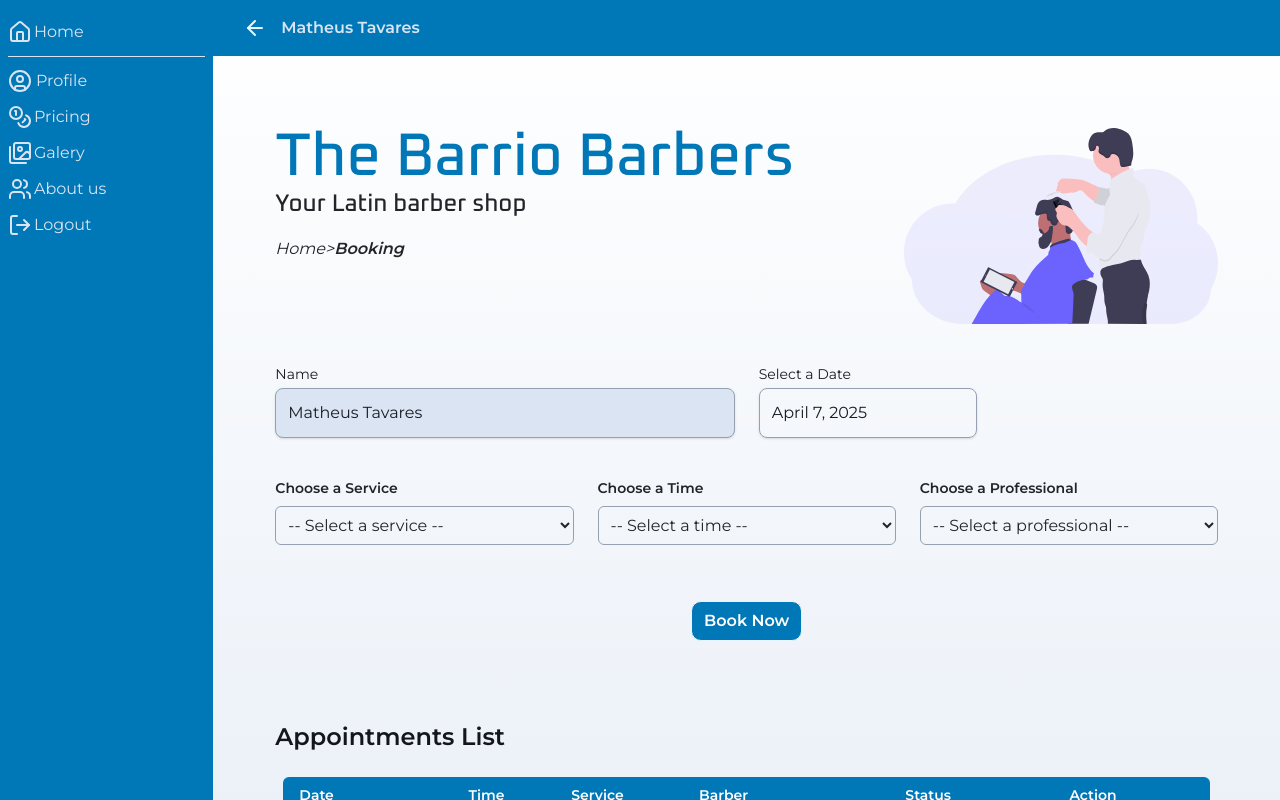
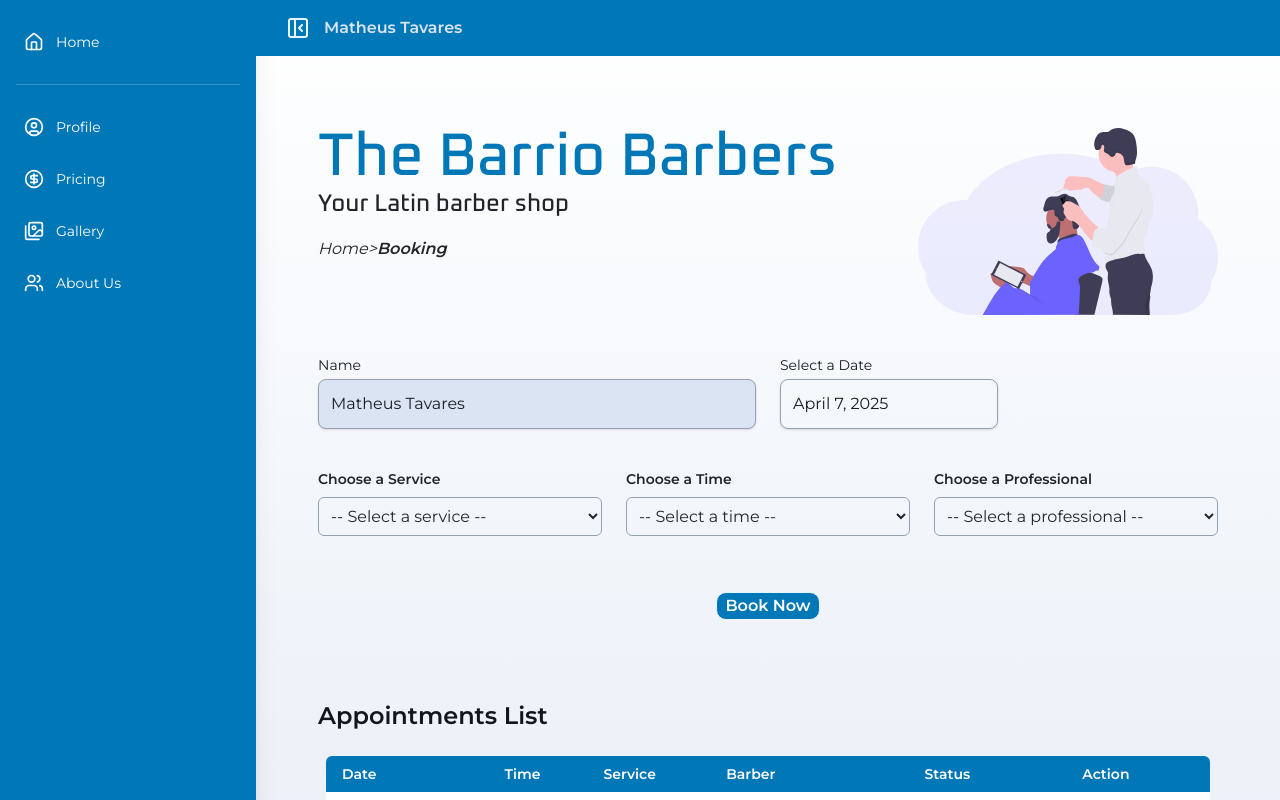
Before and after one commit to soymattheus/Barbershop, a Next.js app: page /booking in a window 1280 px wide. Both pictures are taken after a click on the button 42 px from the left and 28 px from the top of the page. Shown: the top 800 px of the page. Built offline with nearby package versions, Linux system fonts and the light colour scheme.

Commit message:
sidebar improvement

```diff
--- a/src/app/galery/paginatedGrid.tsx
+++ b/src/app/galery/paginatedGrid.tsx
@@ -44,7 +44,7 @@ export default function PaginatedGrid() {
             alt="Barber Shop"
             width={400}
             height={300}
-            className="rounded-md object-cover"
+            className="rounded-md object-cover cursor-pointer shadow-md transition-transform duration-200 hover:scale-105"
             onClick={() => handleOpenPhoto(item?.imagePath)}
           />
         ))}
--- a/src/components/layout/authLayout.tsx
+++ b/src/components/layout/authLayout.tsx
@@ -4,11 +4,13 @@ import Footer from '@/components/layout/footer'
 import {
   ArrowLeft,
   BookmarkCheck,
+  CircleDollarSign,
   Coins,
   Home,
   Images,
   LogOut,
   Menu,
+  PanelLeftClose,
   UserCircle,
   Users,
 } from 'lucide-react'
@@ -27,6 +29,20 @@ export default function AuthLayout({ children }: DrawerProps) {
 
   const [isOpen, setIsOpen] = React.useState<boolean>(false)
   const [userName, setUserName] = React.useState<string>('Matheus Tavares')
+
+  // Impede scroll do background quando sidebar estiver aberto
+  React.useEffect(() => {
+    if (isOpen) {
+      document.body.classList.add('overflow-hidden')
+      document.body.classList.add('md:overflow-auto')
+    } else {
+      document.body.classList.remove('overflow-hidden')
+    }
+
+    return () => {
+      document.body.classList.remove('overflow-hidden')
+    }
+  }, [isOpen])
 
   const handleProfile = () => {
     router.push('/profile')
@@ -61,86 +77,176 @@ export default function AuthLayout({ children }: DrawerProps) {
       <div className="flex flex-1 flex-row">
         {/* Drawer */}
         <aside
-          className={`${isOpen ? 'w-4/12 md:w-1/6 px-2' : 'w-0 opacity-0 scale-95 pointer-events-none select-none'} transition-all duration-300 bg-primary py-5`}
+          className={`hidden md:flex transition-all duration-300 bg-primary text-white shadow-xl py-6
+            ${isOpen ? 'w-1/5 px-4' : 'w-0 opacity-0 scale-95 pointer-events-none select-none'}
+          `}
         >
-          <div>
+          <div className="flex flex-col w-full h-full justify-between">
+            <div className="flex flex-col gap-6">
               <button
                 onClick={handleHomeUser}
                 type="button"
-              className="flex flex-row cursor-pointer gap-0.5"
+                className="flex items-center gap-3 px-2 py-2 rounded-md hover:bg-white/10 transition"
               >
-              <Home />
-              Home
+                <Home className="text-yellow-400 w-5 h-5" />
+                <span className="text-sm font-medium">Home</span>
               </button>
 
-            <hr className="my-3" />
+              <hr className="border-white/20" />
 
-            <div className="flex flex-col w-full gap-3 items-start">
+              <div className="flex flex-col gap-4">
                 <button
                   type="button"
                   onClick={handleProfile}
-                className="flex flex-row w-full gap-1 cursor-pointer"
+                  className="flex items-center gap-3 px-2 py-2 rounded-md hover:bg-white/10 transition"
                 >
-                <UserCircle className="size-6" />
-                <p>Profile</p>
+                  <UserCircle className="text-yellow-400 w-5 h-5" />
+                  <span className="text-sm font-medium">Profile</span>
                 </button>
 
                 <button
                   onClick={handlePricing}
                   type="button"
-                className="flex flex-row cursor-pointer gap-0.5"
+                  className="flex items-center gap-3 px-2 py-2 rounded-md hover:bg-white/10 transition"
                 >
-                <Coins />
-                Pricing
+                  <CircleDollarSign className="text-yellow-400 w-5 h-5" />
+                  <span className="text-sm font-medium">Pricing</span>
                 </button>
 
                 <button
                   onClick={handleGalery}
                   type="button"
-                className="flex flex-row cursor-pointer gap-0.5"
+                  className="flex items-center gap-3 px-2 py-2 rounded-md hover:bg-white/10 transition"
                 >
-                <Images />
-                Galery
+                  <Images className="text-yellow-400 w-5 h-5" />
+                  <span className="text-sm font-medium">Gallery</span>
                 </button>
 
                 <button
                   onClick={handleAboutUs}
                   type="button"
-                className="flex flex-row cursor-pointer gap-0.5"
+                  className="flex items-center gap-3 px-2 py-2 rounded-md hover:bg-white/10 transition"
                 >
-                <Users />
-                About us
+                  <Users className="text-yellow-400 w-5 h-5" />
+                  <span className="text-sm font-medium">About Us</span>
+                </button>
+              </div>
+            </div>
+
+            <button
+              type="button"
+              onClick={handleExit}
+              className="flex items-center gap-3 px-2 py-2 rounded-md hover:bg-red-600/20 transition"
+            >
+              <LogOut className="text-red-400 w-5 h-5" />
+              <span className="text-sm font-medium text-red-200">Logout</span>
+            </button>
+          </div>
+        </aside>
+
+        {isOpen && (
+          <div className="fixed inset-0 z-50 flex md:hidden">
+            {/* Overlay escuro */}
+            <div
+              className="absolute inset-0 bg-black/50"
+              onClick={() => setIsOpen(false)}
+              onKeyDown={() => setIsOpen(false)}
+            />
+
+            {/* Sidebar deslizante */}
+            <aside className="relative z-50 w-4/5 max-w-xs bg-primary text-white shadow-xl flex flex-col justify-start py-6 px-4 transform transition-transform duration-300 translate-x-0">
+              {/* Topo com botão de fechar */}
+              <div className="flex justify-between items-center mb-6">
+                <span className="text-lg font-bold">Menu</span>
+                <button
+                  type="button"
+                  onClick={() => setIsOpen(false)}
+                  className="text-white text-xl hover:text-yellow-400 transition"
+                >
+                  &times;
+                </button>
+              </div>
+
+              {/* Links do menu */}
+              <div className="min-h-11/12 flex flex-col gap-8 justify-between">
+                <div className="flex flex-col gap-4">
+                  <button
+                    onClick={handleHomeUser}
+                    type="button"
+                    className="flex items-center gap-3 px-2 py-2 rounded-md hover:bg-white/10 transition"
+                  >
+                    <Home className="text-yellow-400 w-5 h-5" />
+                    <span className="text-sm font-medium">Home</span>
                   </button>
 
                   <button
                     type="button"
-                onClick={handleExit}
-                className="flex flex-row cursor-pointer gap-0.5"
+                    onClick={handleProfile}
+                    className="flex items-center gap-3 px-2 py-2 rounded-md hover:bg-white/10 transition"
                   >
-                <LogOut />
-                Logout
+                    <UserCircle className="text-yellow-400 w-5 h-5" />
+                    <span className="text-sm font-medium">Profile</span>
+                  </button>
+
+                  <button
+                    onClick={handlePricing}
+                    type="button"
+                    className="flex items-center gap-3 px-2 py-2 rounded-md hover:bg-white/10 transition"
+                  >
+                    <CircleDollarSign className="text-yellow-400 w-5 h-5" />
+                    <span className="text-sm font-medium">Pricing</span>
+                  </button>
+
+                  <button
+                    onClick={handleGalery}
+                    type="button"
+                    className="flex items-center gap-3 px-2 py-2 rounded-md hover:bg-white/10 transition"
+                  >
+                    <Images className="text-yellow-400 w-5 h-5" />
+                    <span className="text-sm font-medium">Gallery</span>
+                  </button>
+
+                  <button
+                    onClick={handleAboutUs}
+                    type="button"
+                    className="flex items-center gap-3 px-2 py-2 rounded-md hover:bg-white/10 transition"
+                  >
+                    <Users className="text-yellow-400 w-5 h-5" />
+                    <span className="text-sm font-medium">About Us</span>
                   </button>
                 </div>
+
+                {/* Botão de logout */}
+                <button
+                  type="button"
+                  onClick={handleExit}
+                  className="flex items-center gap-3 px-2 py-2 rounded-md hover:bg-red-600/20 transition mt-8"
+                >
+                  <LogOut className="text-red-400 w-5 h-5" />
+                  <span className="text-sm font-medium text-red-200">
+                    Logout
+                  </span>
+                </button>
               </div>
             </aside>
+          </div>
+        )}
 
         <div
           className={`flex flex-col flex-1 gap-4 md:gap-8 transition-all duration-300
-        ${isOpen ? 'w-8/12 md:w-5/6' : 'w-full'}`}
+        ${isOpen ? 'w-full md:w-5/6' : 'w-full'}`}
         >
           {/* Header */}
           <div className="flex flex-row w-full items-center justify-between h-14 gap-8 px-6 py-2 bg-primary">
             <div className="flex flex-row items-center gap-2">
               <IconButton onClick={() => setIsOpen(!isOpen)}>
-                {isOpen ? <ArrowLeft /> : <Menu />}
+                {isOpen ? <PanelLeftClose /> : <Menu />}
               </IconButton>
               <p className="font-semibold">{userName}</p>
             </div>
 
             {pathname !== '/booking' && (
-              <div
-                className={`flex items-center ${!isOpen ? 'block' : 'hidden md:block'}`}
-              >
+              <div className="flex items-center">
                 <Button onClick={handleBooking} className="flex items-center">
                   Book now
                 </Button>
--- a/src/components/ui/button.tsx
+++ b/src/components/ui/button.tsx
@@ -9,7 +9,7 @@ export function Button({ className, ...props }: ButtonProps) {
   return (
     <button
       className={twMerge(
-        'flex justify-between items-center px-3 h-10 bg-primary text-white border border-blue font-semibold rounded-xl cursor-pointer transition-colors duration-300 hover:bg-blue hover:text-primary',
+        'flex justify-between items-center px-2 h-7 bg-primary text-white border border-blue font-semibold rounded-xl cursor-pointer transition-colors duration-300 hover:bg-blue hover:text-primary',
         className
       )}
       {...props}
--- a/src/components/ui/table.tsx
+++ b/src/components/ui/table.tsx
@@ -77,14 +77,12 @@ export default function Table() {
                 <td className="px-4 py-2 text-text">{appointment.barber}</td>
                 <td className="px-4 py-2 text-text">{appointment.status}</td>
                 <td className="px-4 py-2">
-                  <button
-                    type="button"
+                  <Button
                     disabled={appointment?.status === 'completed'}
                     onClick={() => alert('Cancel')}
-                    className="px-3 py-1 bg-primary text-white rounded disabled:opacity-50 text-sm"
                   >
                     Cancel
-                  </button>
+                  </Button>
                 </td>
               </tr>
             ))}
@@ -94,25 +92,21 @@ export default function Table() {
 
       {/* Paginação */}
       <div className="flex justify-center md:justify-end gap-2 mt-4">
-        <button
-          type="button"
+        <Button
           onClick={() => setCurrentPage(p => Math.max(p - 1, 1))}
-          className="px-3 py-1 bg-primary text-white rounded disabled:opacity-50 text-sm"
           disabled={currentPage === 1}
         >
-          Anterior
-        </button>
+          Previous
+        </Button>
         <span className="px-3 py-1 text-gray-700 text-sm">
-          Página {currentPage} de {totalPages}
+          Page {currentPage} of {totalPages}
         </span>
-        <button
-          type="button"
+        <Button
           onClick={() => setCurrentPage(p => Math.min(p + 1, totalPages))}
-          className="px-3 py-1 bg-primary text-white rounded disabled:opacity-50 text-sm"
           disabled={currentPage === totalPages}
         >
-          Próxima
-        </button>
+          Next
+        </Button>
       </div>
     </div>
   )
```
Lines whose indentation alone changed are shown as unchanged.
